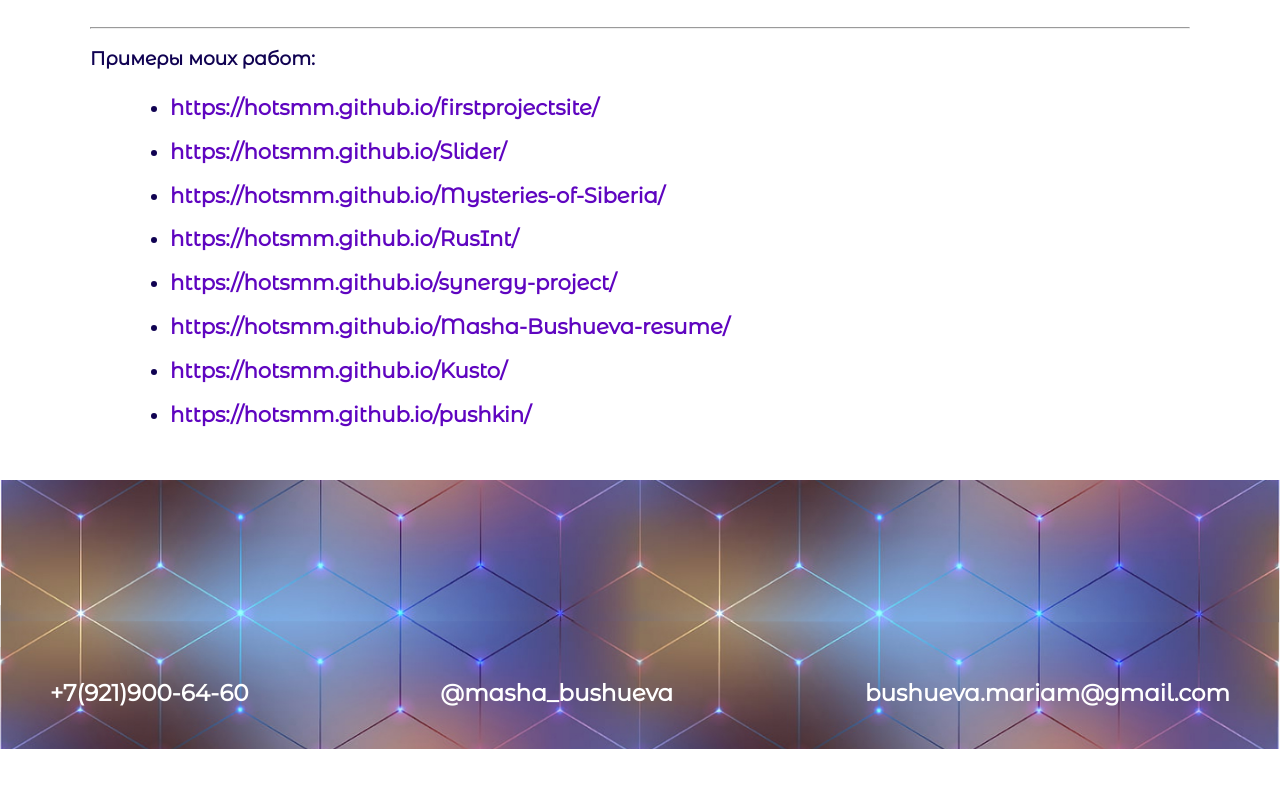
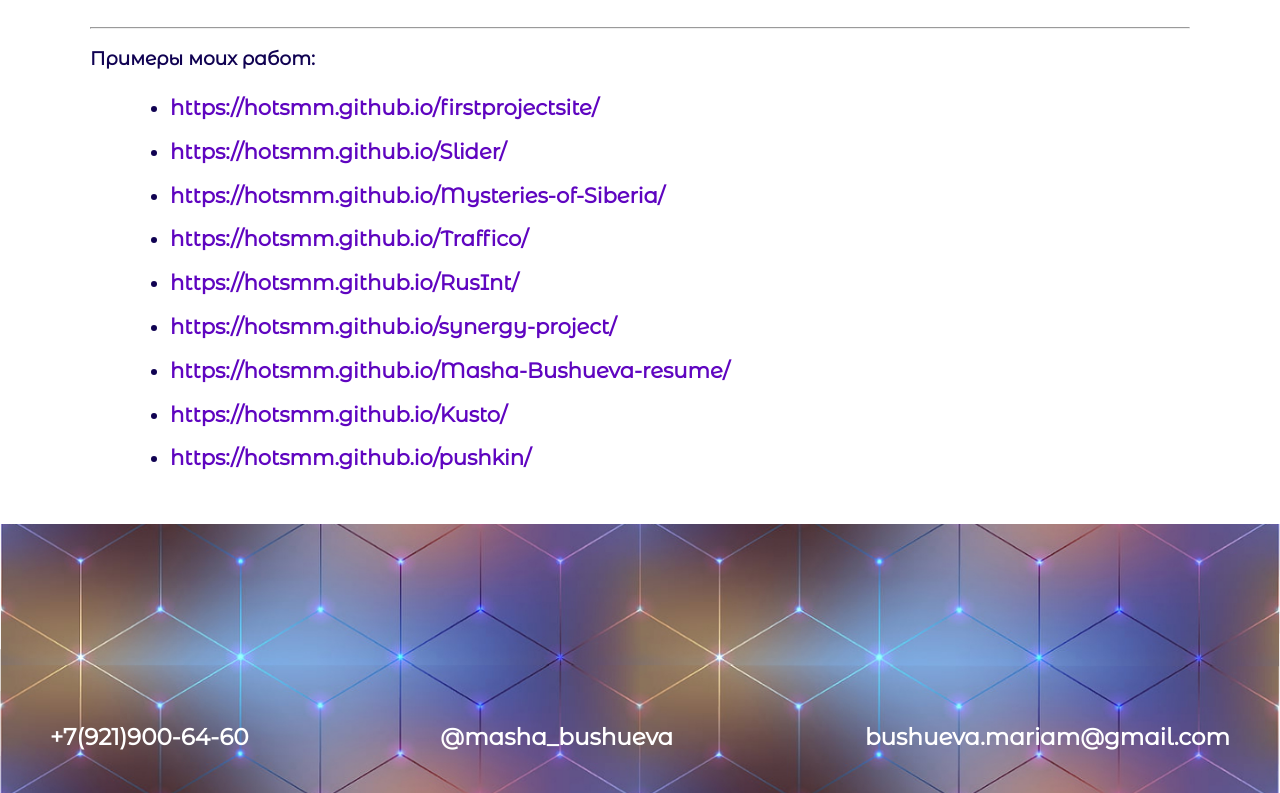
Before and after one commit to hotsmm/Bushueva-CV, a plain HTML site: page index.html in a window 1280 px wide. Shown: the part 1561-2354 px from the top of the page. Before the commit the page ends 2310 px from the top, so only its background shows below. Drawn offline with Linux system fonts and the light colour scheme.

Commit message:
Update index.html
https://hotsmm.github.io/Traffico/

```diff
--- a/index.html
+++ b/index.html
@@ -67,6 +67,9 @@
                     <a class="working" target="_blank" href="https://hotsmm.github.io/Mysteries-of-Siberia/">https://hotsmm.github.io/Mysteries-of-Siberia/</a>
                 </li>
                 <li class="libody">
+                    <a class="working" target="_blank" href="https://hotsmm.github.io/Traffico/">https://hotsmm.github.io/Traffico/</a>
+                </li>
+                <li class="libody">
                     <a class="working" target="_blank" href="https://hotsmm.github.io/RusInt/">https://hotsmm.github.io/RusInt/</a>
                 </li>
                 <li class="libody">
```
